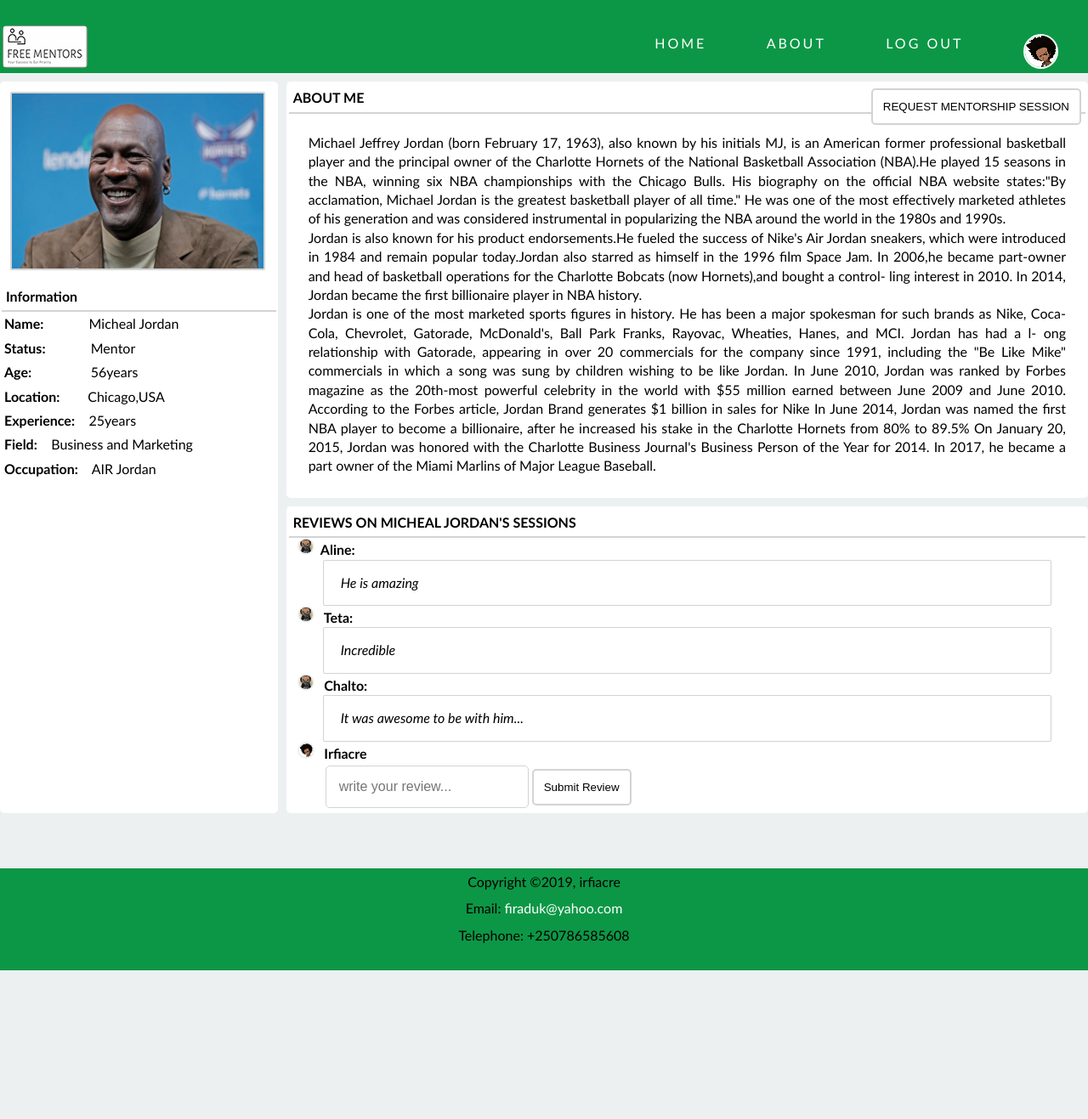
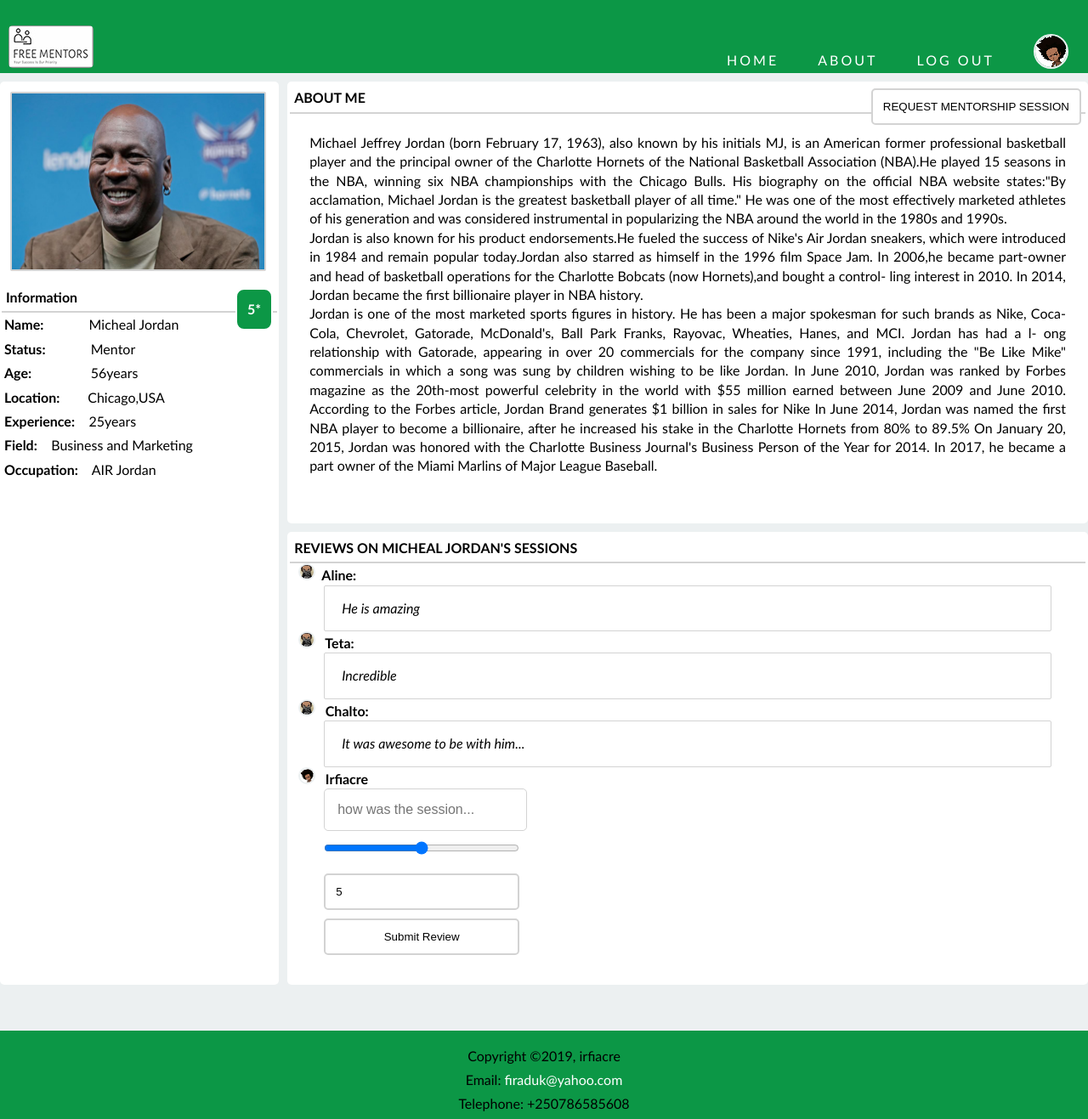
Before and after one commit to irfiacre/Free_Mentors, a website with bundled scripts: page UI/html/ViewMentor.html in a window 1280 px wide. Shown: the whole page at 85% size. Before the commit the page ends 1142 px from the top, so only its background shows below. Built offline with nearby package versions, Linux system fonts and the light colour scheme.

Commit message:
#168262342 Applying feedback on viewMentors page  - Footer stays down always  - used the progress bar to rate a mentor  - navigation corrected
 [finishes #168262342]

```diff
--- a/UI/css/ViewMentor.css
+++ b/UI/css/ViewMentor.css
@@ -35,13 +35,6 @@
 	text-align: left;
 
 }
-
-footer{
-    display: block;
-    align-items: center;
-    line-height: 1.6;
-    background-color: var(--primary);
-}
 footer p{
 	text-align: center;
 }
@@ -60,51 +53,7 @@
     grid-template-columns: 1fr;
 }
 
-  nav {
-    min-height: 70px;
-	display: grid;
-	grid-gap: 190px;
-    grid-template-columns: repeat(2,1fr);
-    background-color: var(--primary);
 
-  }
-  .nav-links{
-	  margin-top: 40px;
-      display: flex;
-      justify-content: space-around;
-      width: 100%;
-  }
-
-  .nav-links a {
-      letter-spacing: 3px;
-  }
-  .nav-links li{
-      list-style: none;
-  }
-
-
-	.burger div{
-		width: 25px;
-		height: 2px;
-		background-color: var(--light);
-		margin: 5px;
-	}
-	.burger{
-		display: none;
-	}
-
-
-
-#profilepic{
-	  border: 2px solid var(--light);
-	  border-radius: 50%;
-  }
-
-  #uplogo{
-	  border-radius: 5px;
-	  margin-top: 30px;
-	  margin-left: 3px;
-  }
 
  .mentor {
 
@@ -122,7 +71,15 @@
 	background-color: white;
 	border-radius: 5px;
 
-
+}
+#av-rate{
+	background-color: var(--primary);
+	padding: 12px;
+	border: 2px solid white;
+	border-radius: 10px;
+	height: 50px;
+	float: right;
+	color: white;
 }
 
 #mentorprofile{
@@ -308,13 +265,15 @@
 	text-align: left;
 	padding: 5px;
  }
+ .user-review{
+	 line-height: 2;
+	 margin-left: 40px;
+ }
 
  #reviewer_box {
 	font-size:16px;
 	border: 1px solid lightgrey;
 	border-radius: 5px;
-
-	margin-left: 40px;
     padding: 15px;
  }
 
@@ -324,15 +283,48 @@
 	border-radius: 5px;
 	background-color: white;
     cursor: pointer;
-    color: black;
-    display: inline;
-
+	color: black;
+	width: 230px;
+	margin-top: 10px;
  }
  #reviewbtn:hover{
     padding: 14px;
     background-color: var(--primary);
     color: white;
  }
+.rates{
+	padding: 15px;
+	margin-left: 40px;
+}
+.ratedStar{
+	color: var(--primary);
+
+}
+
+#review{
+	border: 2px solid lightgrey;
+	border-radius: 5px;
+    cursor: pointer;
+	width: 230px;
+	margin-top: 10px;
+}
+#review:hover{
+  padding: 2px;
+}
+
+ #result{
+	padding: 12px;
+	border: 2px solid lightgrey;
+	border-radius: 5px;
+	background-color: white;
+    cursor: pointer;
+	color: black;
+	width: 230px;
+	margin-top: 10px;
+ }
+
+
+
 
  @media(max-width: 800px){
 
@@ -341,28 +333,6 @@
 		grid-gap: 0px;
 		grid-template-columns: 1fr;
 	}
-
-	.nav-links {
-		position: fixed;
-		right: 0px;
-		height: 20vh;
-		top: 5vh;
-        background-color: var(--primary);
-		display: flex;
-		flex-direction: column;
-		align-items: center;
-		width: 30%;
-        height: 30%;
-		transform: translateX(130%);
-		transition: transform 0.5s ease-in;
-	}
-
-	.burger{
-		margin-top: 30px;
-		display: block;
-		cursor: pointer;
-	}
-
 
 	.mentor {
 
@@ -398,10 +368,9 @@
 	}
 
 	.biography{
+		font-size: 16px;
+		}
 
-		font-size: 16px;
-
-	}
 	.biography p {
 		margin: 5px;
 		text-align: justify;
@@ -428,35 +397,7 @@
 	   padding: 5px;
 	}
 
-
-	#reviewbtn{
-		margin-left: 40px;
-		margin-top: 10px;
-    }
-
-
  }
-
-
-
-.nav-active {
-	transform: translateX(0%);
-}
-
-
-@keyframes navLinkFade {
-	from{
-		opacity: 0;
-		transform: translateX(50px);
-	}
-	to{
-		opacity: 1;
-		transform: translateX(0px);
-	}
-}
-
-
-
 
  @media(max-width:620px){
 
--- /dev/null
+++ b/UI/css/footer.css
@@ -0,0 +1,62 @@
+:root {
+	--primary: rgb(12, 151, 70);
+	--dark: #ECF0F1;
+	--light: white;
+  }
+
+  html {
+	height: 100%;
+	box-sizing: border-box;
+  }
+
+  *,
+  *:before,
+  *:after {
+	box-sizing: inherit;
+  }
+
+  body {
+
+	  position: relative;
+	  margin: 0;
+	  padding-bottom: 6rem;
+	  min-height: 100%;
+	  font-family:  Calibri;
+
+  }
+
+  footer{
+
+    position: absolute;
+    right: 0;
+    bottom: 0;
+    left: 0;
+    padding: 1rem;
+    background-color: var(--primary);
+    text-align: center;
+
+}
+
+@media(min-height:1000px){
+    footer{
+
+      position: absolute;
+      right: 0;
+      bottom: 0;
+      left: 0;
+      padding: 1rem;
+      text-align: center;
+
+    }
+
+  }
+
+  @media(max-width: 700px){
+    footer{
+		position: absolute;
+		display: block;
+		text-align: center;
+		line-height: 1.4;
+		width: 100%;
+	}
+}
--- /dev/null
+++ b/UI/css/navigation.css
@@ -0,0 +1,127 @@
+
+:root {
+    --primary: rgb(12, 151, 70);
+    --dark: #ECF0F1;
+    --light: white;
+  }
+
+  body {
+    background: var(--dark);
+    line-height: 1.4;
+}
+
+
+nav {
+
+    min-height: 70px;
+    display: grid;
+    grid-gap: 30%;
+    grid-template-columns: repeat(2,1fr);
+    background-color: var(--primary);
+
+  }
+  .nav-links{
+      margin-top: 60px;
+      display: flex;
+      justify-content: space-around;
+      width: 100%;
+  }
+
+   .nav-links a {
+      letter-spacing: 3px;
+  }
+   .nav-links a:hover {
+	color: black;
+}
+  .nav-links li{
+      list-style: none;
+  }
+
+
+	.burger div{
+		width: 25px;
+		height: 2px;
+		background-color: var(--light);
+		margin: 5px;
+	}
+	.burger{
+		display: none;
+	}
+
+     #sign_in {
+		 cursor: pointer;
+     }
+
+
+
+#uplogo{
+    border-radius: 5px;
+    margin-top: 30px;
+    margin-left: 10px;
+}
+
+#profilepic{
+	border: 2px solid var(--dark);
+    border-radius: 50%;
+    margin-top: -20px;
+}
+#profilepic:hover{
+	padding: 0.2px;
+}
+
+
+@media(max-width: 600px) {
+
+    nav {
+        min-height: 70px;
+        display: grid;
+        grid-gap: 50%;
+        grid-template-columns: repeat(2,1fr);
+        background-color: var(--primary);
+
+      }
+
+    .nav-links {
+        position: fixed;
+		right: 0px;
+		height: 20vh;
+		top: 7.5vh;
+        background-color: var(--primary);
+		display: flex;
+		flex-direction: column;
+		align-items: center;
+		width: 30%;
+        height: 30%;
+        border-bottom: 1px solid white;
+		transform: translateX(130%);
+		transition: transform 0.5s ease-in;
+	}
+
+
+	.burger{
+        margin-top: 46.5px;
+		display: block;
+        cursor: pointer;
+    }
+
+    #uplogo{
+        border-radius: 5px;
+        margin-top: 30px;
+        margin-left: 3px;
+    }
+}
+
+.nav-active {
+	transform: translateX(0%);
+}
+
+@keyframes navLinkFade {
+	from{
+		opacity: 0;
+		transform: translateX(50px);
+	}
+	to{
+		opacity: 1;
+		transform: translateX(0px);
+	}
+}
--- a/UI/html/ViewMentor.html
+++ b/UI/html/ViewMentor.html
@@ -7,6 +7,9 @@
 
 	<title>Micheal Jordan</title>
 	<link rel="stylesheet" type="text/css" href="../css/ViewMentor.css">
+	<link rel="stylesheet" type="text/css" href="../css/footer.css">
+	<link rel="stylesheet" type="text/css" href="../css/navigation.css">
+
 </head>
 <body>
 
@@ -39,7 +42,7 @@
 <div class="profile">
 	<img src="../assets/mentor.jpg"  id="mentorprofile">
 	<div class="mentor_info">
-		<h4>Information</h4>
+		<h4>Information <b id="av-rate">5*</b> </h4>
 	<p><b>Name:</b>&nbsp&nbsp&nbsp&nbsp&nbsp&nbsp&nbsp&nbsp&nbsp&nbsp&nbsp&nbsp Micheal Jordan</p>
 	<p><b>Status:</b>&nbsp&nbsp&nbsp&nbsp&nbsp&nbsp&nbsp&nbsp&nbsp&nbsp&nbsp&nbsp Mentor</p>
 	<p><b>Age:</b>&nbsp&nbsp&nbsp&nbsp&nbsp&nbsp&nbsp&nbsp&nbsp&nbsp&nbsp&nbsp&nbsp&nbsp&nbsp&nbsp 56years</p>
@@ -102,42 +105,57 @@
  named the first NBA player to become a billionaire, after he increased his stake in the Charlotte Hornets from 80%
  to 89.5% On January 20, 2015, Jordan was honored with the Charlotte Business Journal's Business Person of the Year
  for 2014. In 2017, he became a part owner of the Miami Marlins of Major League Baseball.
+
 </p>
 
+<div class="rates">
+
+</div>
 
 </div><br>
 <div class="reviews" >
 	<h4>REVIEWS ON MICHEAL JORDAN'S SESSIONS</h4>
 	<b><img src="../assets/aline.png" id="reviewer">&nbsp&nbspAline:</b><p class="reviewing">
-		<i>He is amazing</i>
+		<i>He is amazing </i>
+
 	</p>
 	<b><img src="../assets/aline.png" id="reviewer" >&nbsp&nbsp Teta:</b><p class="reviewing">
-		<i>Incredible</i>
+		<i>Incredible </i>
+
 	</p>
 	<b><img src="../assets/aline.png" id="reviewer" >&nbsp&nbsp Chalto:</b><p class="reviewing">
-		<i>It was awesome to be with him... </i>
+		<i>It was awesome to be with him...  </i>
+
 	</p>
+	<b><img src="../assets/myprofile.png" id="reviewer" >&nbsp&nbsp Irfiacre</b> <br>
 
-	<div><b><img src="../assets/myprofile.png" id="reviewer" >&nbsp&nbsp Irfiacre</b>
-	  <p><input type="text" id="reviewer_box" name="reviewbox" placeholder="write your review..." >
+	<div class="user-review">
+		<input type="text" id="reviewer_box" name="reviewbox" placeholder="how was the session..." ><br>
 
-	  <input type="button" id="reviewbtn" name="submittreview" value="Submit Review"></p>
+		<div class="rating">
+			<input type="range" id="review" min="1" max="5" oninput="result.value=review.value"/> <br>
+			<input type="text" id="result" value="5" placeholder="Your rating">
+
+		</div>
+
+	  <input type="button" id="reviewbtn" name="submittreview" value="Submit Review">
+	   <br> <br>
 	  </div>
 	</div>
-</div>
+</div> <br>
 
-<div> <br>
+<div>
 	<footer>
 		<p>Copyright &copy;2019, irfiacre</p>
 		<p>Email: <a href="mailto:firaduk@yahoo.com">firaduk@yahoo.com</a></p>
-		<p>Telephone: +250786585608 </p> <br>
+		<p>Telephone: +250786585608 </p>
 	</footer>
 </div>
 
 </div>
 
 
-<script  src="../javascript/ViewMentor.js"></script>
+<script  src="../javascript/ViewMentor.js" type="text/javascript"></script>
 
 
 
--- a/UI/javascript/ViewMentor.js
+++ b/UI/javascript/ViewMentor.js
@@ -1,3 +1,5 @@
+import { start } from "repl";
+
 	     //navigation
 
 	const navSlide = () => {
```
